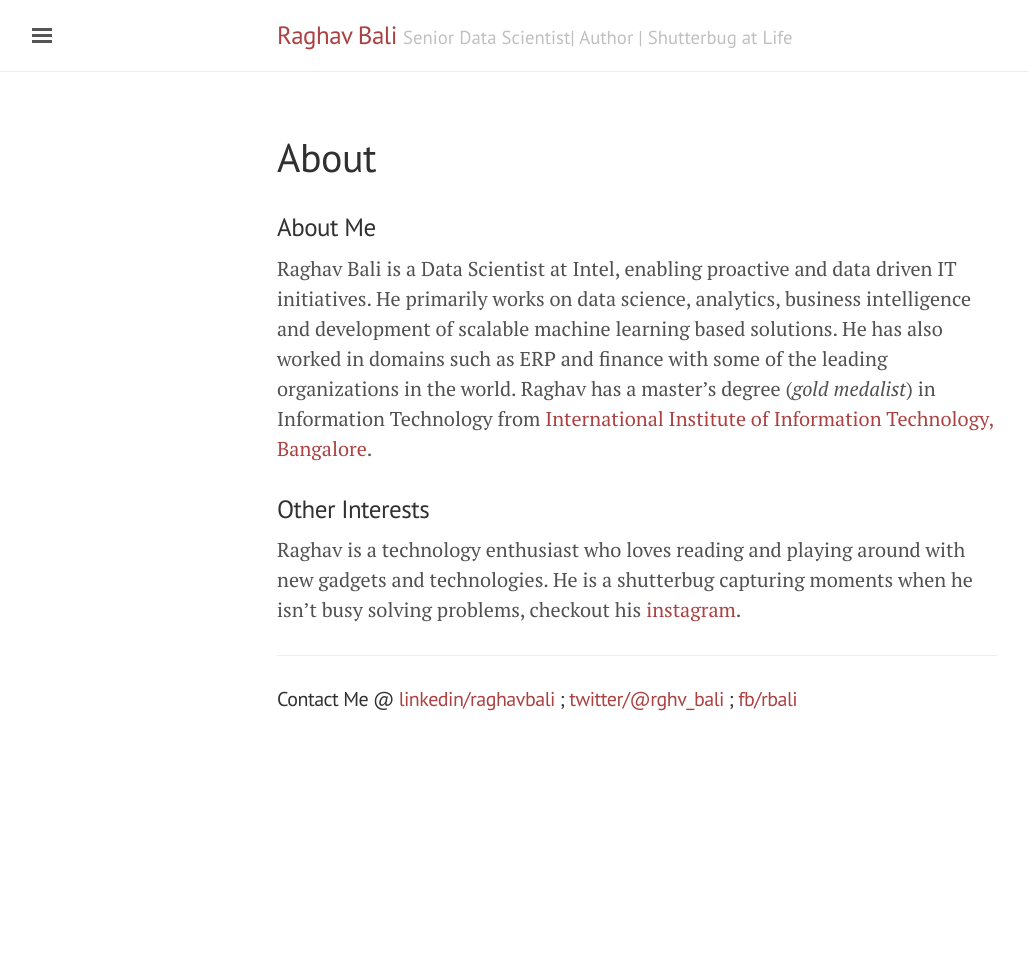
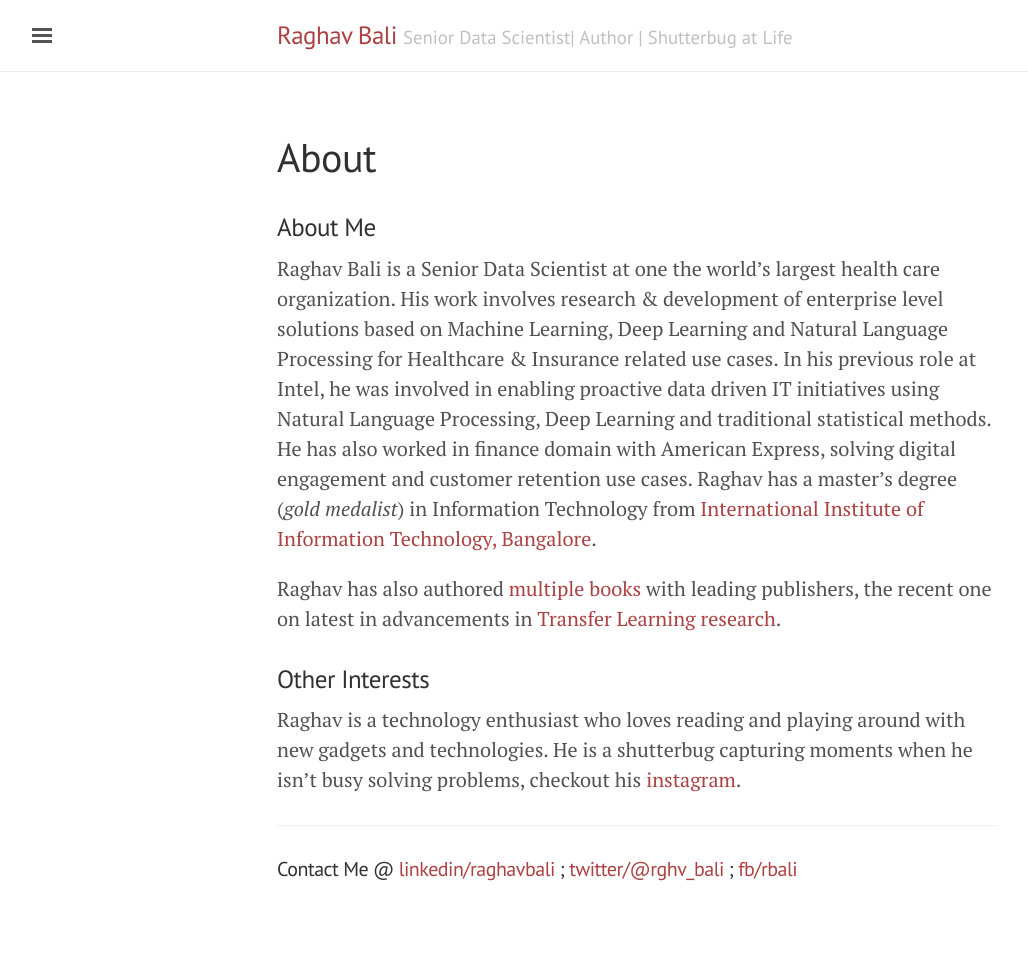
Before and after one commit to raghavbali/raghavbali.github.io, a Jekyll site: the page built from about.md, in a window 1280 px wide. Shown: the whole page, without its empty margins (3-1031 px from the left). Built offline with Jekyll 4.4.1, drawn with Linux system fonts in a browser that asks for light colours; before the commit the page ends 900 px from its top, so only the background shows below that.

Commit message:
Updates about.md with description and links

```diff
--- a/about.md
+++ b/about.md
@@ -5,8 +5,9 @@ permalink: /about/
 ---
 
 ### About Me
-Raghav Bali is a Data Scientist at Intel, enabling proactive and data driven IT initiatives. He primarily works on data science, analytics, business intelligence and development of scalable machine learning based solutions. He has also worked in domains such as ERP and finance with some of the leading organizations in the world. Raghav has a master's degree (*gold medalist*) in Information Technology from [International Institute of Information Technology, Bangalore](http://www.iiitb.ac.in/).
+Raghav Bali is a Senior Data Scientist at one the world's largest health care organization. His work involves research & development of enterprise level solutions based on Machine Learning, Deep Learning and Natural Language Processing for Healthcare & Insurance related use cases. In his previous role at Intel, he was involved in enabling proactive data driven IT initiatives using Natural Language Processing, Deep Learning and traditional statistical methods. He has also worked in finance domain with American Express, solving digital engagement and customer retention use cases. Raghav has a master's degree (*gold medalist*) in Information Technology from [International Institute of Information Technology, Bangalore](http://www.iiitb.ac.in/).
 
+Raghav has also authored [multiple books](/publications/) with leading publishers, the recent one on latest in advancements in [Transfer Learning research](https://www.amazon.in/Hands-Transfer-Learning-Python-TensorFlow/dp/1788831306/ref=sr_1_1?crid=2B3KOSW5ZHL2V&keywords=transfer+learning+python&qid=1560081081&s=gateway&sprefix=Transfer+Learnin%2Caps%2C275&sr=8-1).
 
 
 ### Other Interests
```
